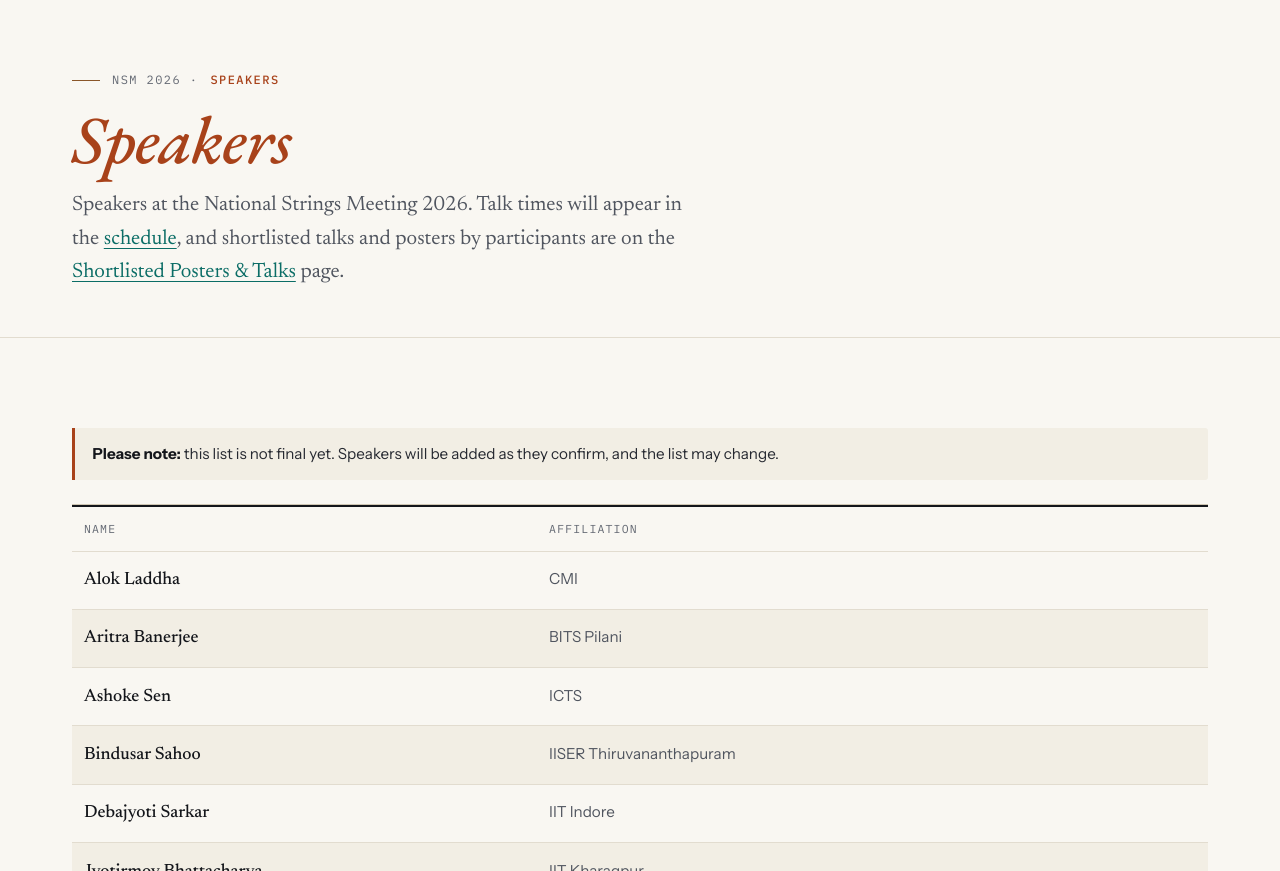
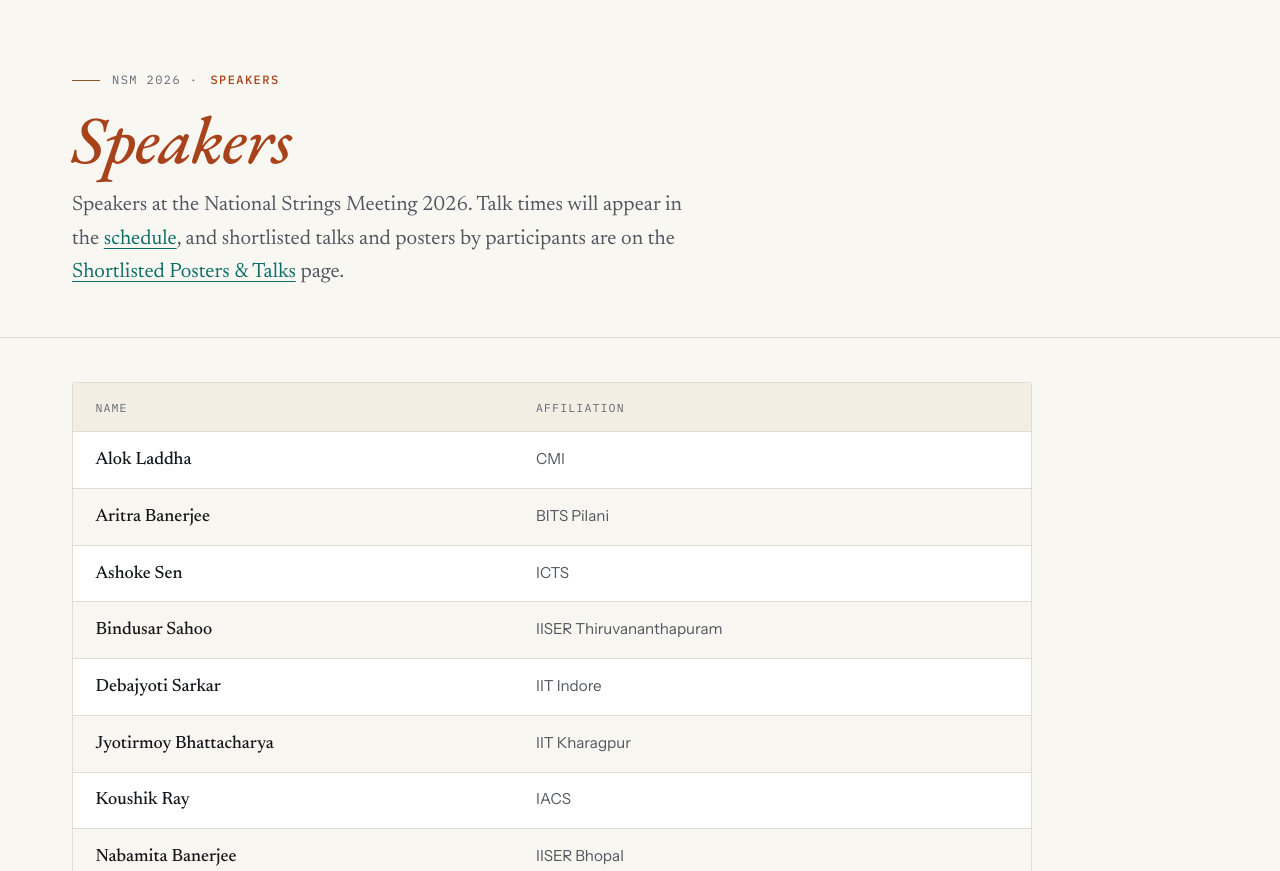
Before and after one commit to hepiitk/nsm2026, a plain HTML site: page speakers.html in a window 1280 px wide. Shown: the part 81-952 px from the top of the page. Drawn offline with Linux system fonts and the light colour scheme.

Commit message:
Speaker-finalize

```diff
--- a/css/style.css
+++ b/css/style.css
@@ -219,6 +219,7 @@ a:hover { text-decoration-thickness: 2px; }
 .band { padding-block: clamp(3.5rem, 7vw, 6rem); }
 .band--alt { background: var(--paper-2); border-block: 1px solid var(--rule); }
 .band--tight { padding-block: clamp(2.5rem, 5vw, 4rem); }
+.band--snug-top { padding-top: clamp(1.75rem, 3.5vw, 2.75rem); }   /* a list that starts close under the page title (Speakers) */
 
 /* Section heading block */
 .section-head { margin-bottom: clamp(2rem, 4vw, 3rem); max-width: 46rem; }
@@ -975,12 +976,22 @@ a.sponsor:hover { border-color: var(--ember); box-shadow: var(--shadow-2); }
 .data-table--list th:first-child, .data-table--list td:first-child { padding-left: 0.75rem; }
 .data-table--list tbody th { font-weight: 500; }
 .data-table--list tbody tr.group-start > * { border-top: 2px solid var(--rule-control); }   /* first row of a new institution or position (Sort by) */
-/* Speakers page: name and affiliation */
-.speaker-table { border-top: 2px solid var(--ink-hi); }
-.speaker-table th:first-child { width: 42%; }
+/* Speakers page: name and affiliation in a light card with rounded corners */
+.speaker-table-wrap {
+  max-width: 60rem;
+  background: var(--card); border: 1px solid var(--rule); border-radius: var(--radius);
+  box-shadow: var(--shadow-1);
+}
+.data-table.speaker-table th, .data-table.speaker-table td { padding: 0.8rem 1.4rem; vertical-align: baseline; }
+.data-table.speaker-table thead th { padding-block: 0.95rem 0.85rem; background: var(--paper-2); border-bottom: 1px solid var(--rule); }
+.speaker-table th:first-child { width: 46%; }
 .speaker-table tbody th { font-family: var(--font-text); font-size: 1.12rem; font-weight: 500; }
 .speaker-table tbody td { color: var(--ink-mid); }
-.speaker-table tbody th, .speaker-table tbody td { padding-block: 0.85rem; vertical-align: baseline; }
+.speaker-table tbody tr:last-child > * { border-bottom: 0; }
+.speaker-table tbody tr:nth-child(even of :not([hidden])) { background: var(--paper-2); background: color-mix(in srgb, var(--paper-2) 55%, var(--card)); }
+@media (max-width: 560px) {
+  .data-table.speaker-table th, .data-table.speaker-table td { padding-inline: 0.9rem; }
+}
 .list-tools {
   display: flex; flex-wrap: wrap; align-items: end; gap: var(--sp-3) var(--sp-4);
   margin-bottom: var(--sp-4);
--- a/speakers.html
+++ b/speakers.html
@@ -62,8 +62,8 @@
 
 
   <!-- ===================================================================
-       SPEAKERS
-       One <tr> per confirmed speaker: the name in <th scope="row">, the
+       SPEAKERS (final list)
+       One <tr> per speaker: the name in <th scope="row">, the
        institute in <td>. The order on the page is the order here
        (alphabetical by first name). Write each institute the same way
        every time it appears (e.g. IIT Kharagpur, IISER Bhopal, TIFR).
@@ -71,16 +71,13 @@
        TEMPLATE (copy inside <tbody>, at its place in the alphabet):
        <tr><th scope="row">Firstname Surname</th><td>Institute</td></tr>
        =================================================================== -->
-  <section class="band" id="speakers" aria-labelledby="speakers-title">
+  <section class="band band--tight band--snug-top" id="speakers" aria-labelledby="speakers-title">
     <div class="wrap">
       <h2 id="speakers-title" class="visually-hidden">Speakers</h2>
 
-      <!-- NOTE — delete this paragraph when the list of speakers is final. -->
-      <p class="callout"><b>Please note:</b> this list is not final yet. Speakers will be added as they confirm, and the list may change.</p>
-
-      <div class="data-table-wrap mt-5">
+      <div class="data-table-wrap speaker-table-wrap">
         <table class="data-table data-table--list speaker-table">
-          <caption class="visually-hidden">Speakers at the National Strings Meeting 2026 (provisional list)</caption>
+          <caption class="visually-hidden">Speakers at the National Strings Meeting 2026</caption>
           <thead>
             <tr><th scope="col">Name</th><th scope="col">Affiliation</th></tr>
           </thead>
@@ -96,6 +93,7 @@
             <tr><th scope="row">Parijat Dey</th><td>S. N. Bose National Centre for Basic Sciences</td></tr>
             <tr><th scope="row">Parthajit Biswas</th><td>NIT Puducherry</td></tr>
             <tr><th scope="row">Pratik Rath</th><td>IIT Bombay</td></tr>
+            <tr><th scope="row">Rajesh Gopakumar</th><td>ICTS</td></tr>
             <tr><th scope="row">Roji Pius</th><td>IMSc</td></tr>
             <tr><th scope="row">Ronak Soni</th><td>CMI</td></tr>
             <tr><th scope="row">Shiraz Minwalla</th><td>TIFR</td></tr>
```
